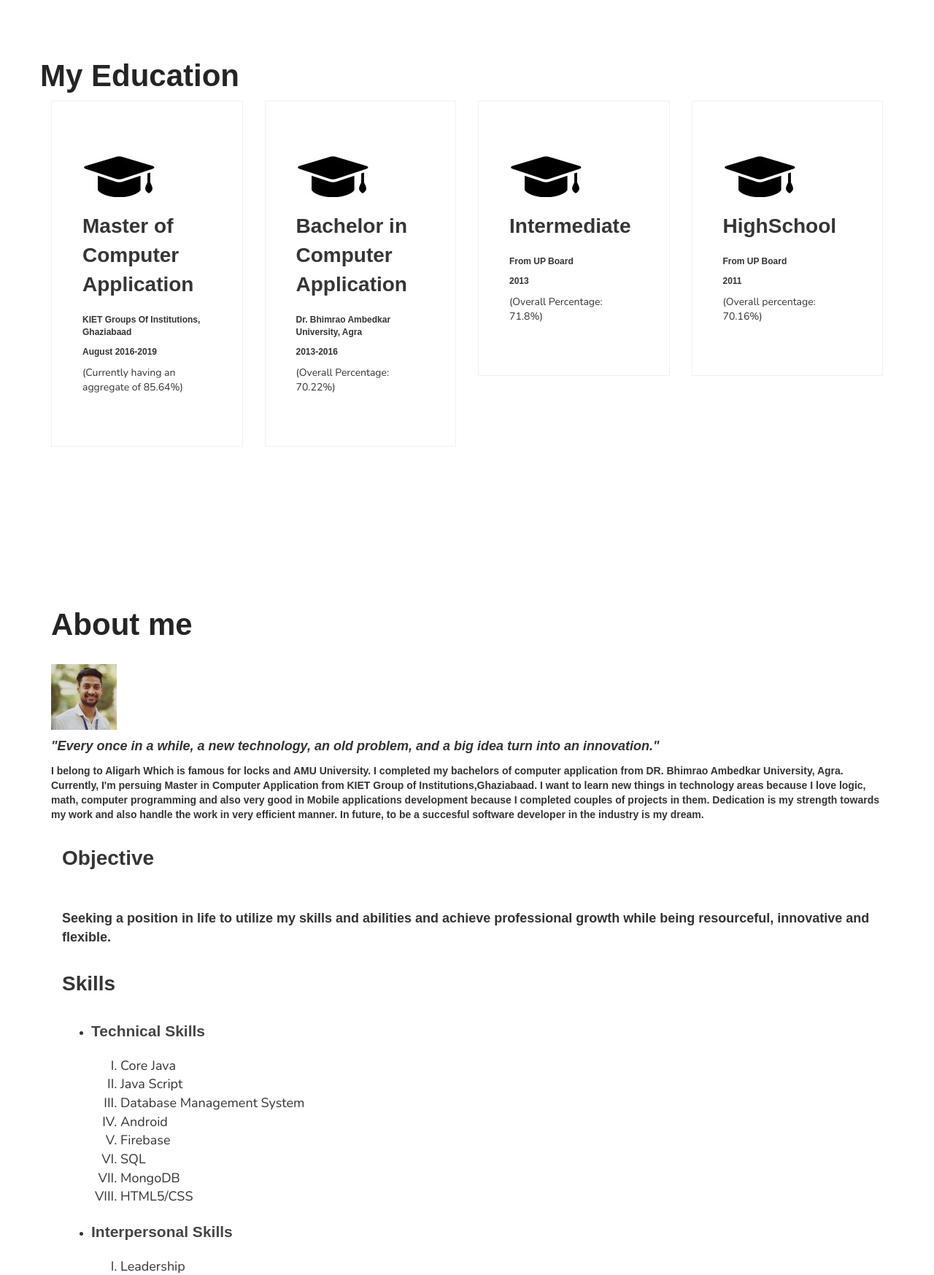
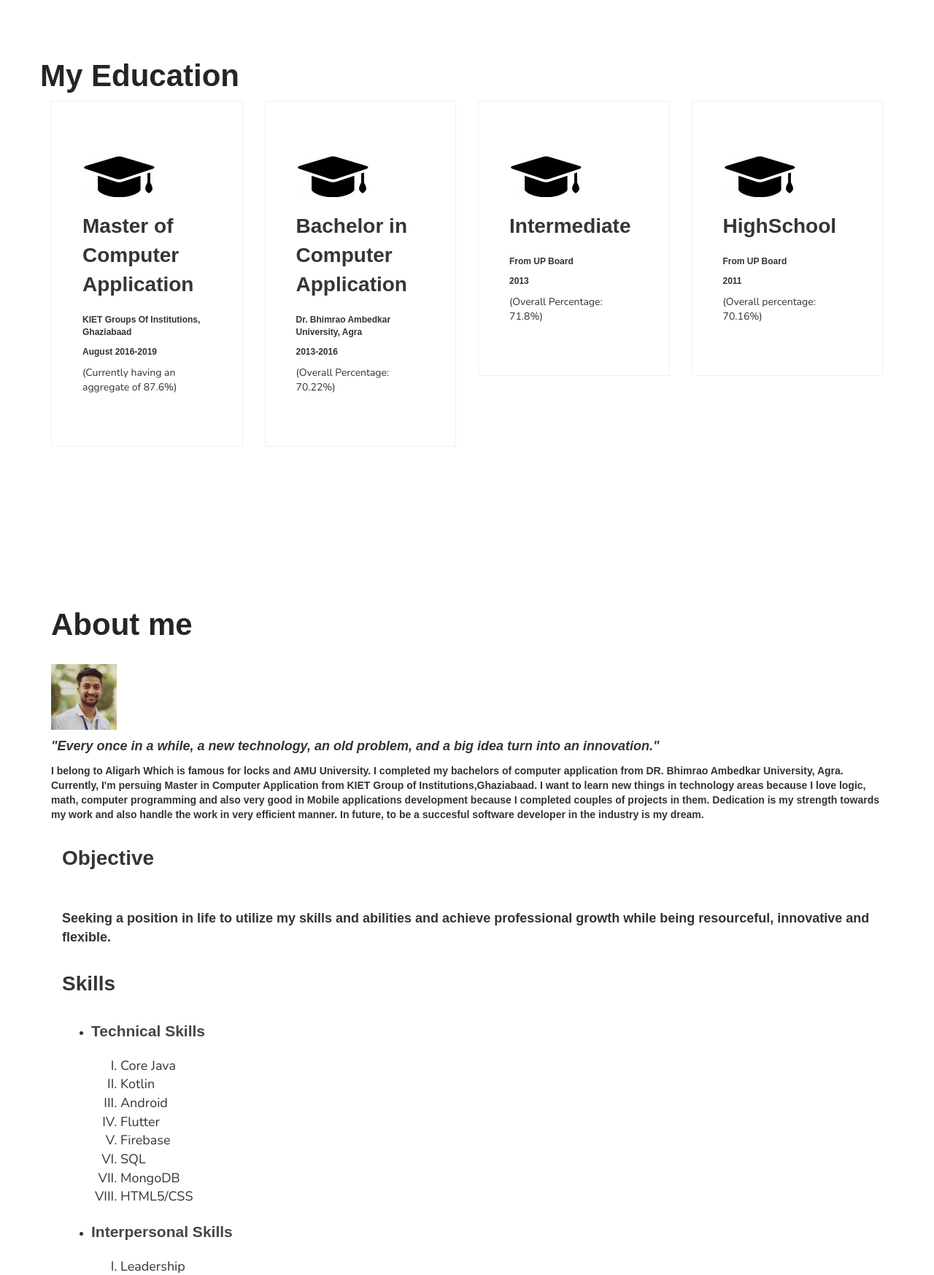
Before and after one commit to SauravBansal448/sauravbansal448.github.io, a plain HTML site: page index.html in a window 1280 px wide. Shown: the part 760-2507 px from the top of the page at 73% size. Drawn offline with nearby package versions, Linux system fonts and the light colour scheme; a web font is replaced by a local one.

Commit message:
update index.html

```diff
--- a/index.html
+++ b/index.html
@@ -79,7 +79,7 @@
                                    <div class="container">
                                         <div class="col-md-6 col-sm-12">
                                              <h1> I'm Saurav Bansal,</h1>
-											 <h3>Android Developer| UI Designer| Web Developer</h3>
+											 <h3>Android Developer| UI Designer</h3>
 											 <h2 style="color:white;">KIET Group Of Intstutions, Ghaziabad</h2>
 											 <h4>"All life is an experiment. The more experiments you make the better.”</h4>
                                              <a href="#feature" class="section-btn btn btn-default smoothScroll">My Education</a>
@@ -104,7 +104,7 @@
                               <h2>Master of Computer Application</h2>
 							  <h6>KIET Groups Of Institutions, Ghaziabaad</h6>
 							  <h6>August 2016-2019</h6>
-							  (Currently having an aggregate of 85.64%)
+							  (Currently having an aggregate of 87.6%)
                          </div>
                     </div>
 
@@ -183,17 +183,14 @@
 										<li><h3>Technical Skills</h3></li><br>
 
 										<ol type=I>
-                                            <li style="font-size:18px";>Core Java</li>
-											<li style="font-size:18px";>Java Script</li>
-											<li style="font-size:18px";>Database Management System</li>
+                                           						 <li style="font-size:18px";>Core Java</li>
+											<li style="font-size:18px";>Kotlin</li>
 											<li style="font-size:18px";>Android</li>
+											<li style="font-size:18px";>Flutter</li>
 											<li style="font-size:18px";>Firebase</li>
 											<li style="font-size:18px";>SQL</li>
 											<li style="font-size:18px";>MongoDB</li>
-										    <li style="font-size:18px";>HTML5/CSS</li>
-
-
-
+										        <li style="font-size:18px";>HTML5/CSS</li>
 											</ol>
 
 											<li><h3>Interpersonal Skills</h3></li><br>
```
